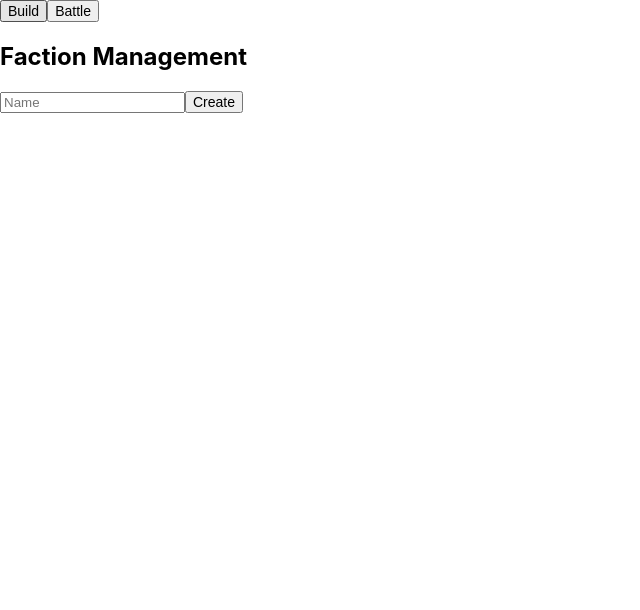
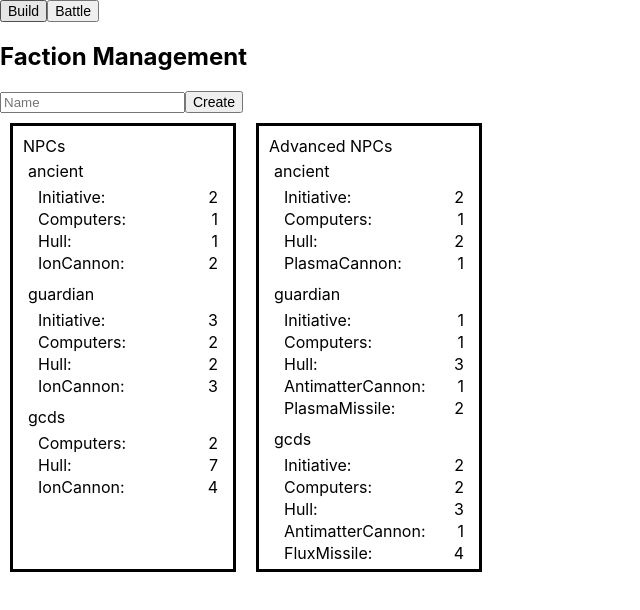
Before and after one commit to wpitt3/eclipse-ship-battles, a React (Create React App) app: page / in a window 1280 px wide. Shown: the top 610 px of the page, without its empty margins (0-640 px from the left). Built offline with nearby package versions, Linux system fonts and the light colour scheme; the HTML template or start-up script is replaced by a standard one.

Commit message:
Adding Faction Manager and NPC ships

```diff
--- a/package.json
+++ b/package.json
@@ -17,7 +17,7 @@
     "build": "react-scripts build",
     "test": "react-scripts test",
     "eject": "react-scripts eject",
-    "gh-build": "gh-pages -d build",
+    "deploy": "gh-pages -d build",
     "lint": "eslint src --ext .ts --ext .tsx"
   },
   "browserslist": {
--- a/src/ShipBuilder.ts
+++ b/src/ShipBuilder.ts
@@ -50,8 +50,24 @@ export class ShipBuilder {
         return new ShipBuilder().withName("ancient").withInitiative(2).withIonCannon(2).withComputers(1).withHull(1)
     }
 
+    static ancient2(): ShipBuilder {
+        return new ShipBuilder().withName("ancient").withInitiative(2).withPlasmaCannon(1).withComputers(1).withHull(2)
+    }
+
     static guardian(): ShipBuilder {
         return new ShipBuilder().withName("guardian").withInitiative(3).withIonCannon(3).withComputers(2).withHull(2)
+    }
+
+    static guardian2(): ShipBuilder {
+        return new ShipBuilder().withName("guardian").withInitiative(1).withAntimatterCannon(1).withPlasmaMissile(2).withComputers(1).withHull(3)
+    }
+
+    static gcds(): ShipBuilder {
+        return new ShipBuilder().withName("gcds").withInitiative(0).withIonCannon(4).withComputers(2).withHull(7)
+    }
+
+    static gcds2(): ShipBuilder {
+        return new ShipBuilder().withName("gcds").withInitiative(2).withAntimatterCannon(1).withFluxMissile(4).withComputers(2).withHull(3)
     }
 
     static interceptor(): ShipBuilder {
@@ -63,7 +79,7 @@ export class ShipBuilder {
     }
 
     static dreadnought(): ShipBuilder {
-        return new ShipBuilder().withName("dreadnought").withInitiative(1).withIonCannon(1)
+        return new ShipBuilder().withName("dreadnought").withInitiative(1).withIonCannon(2).withHull(2).withComputers(1)
     }
 
     static starbase(): ShipBuilder {
--- a/src/battles/BattleManage.tsx
+++ b/src/battles/BattleManage.tsx
@@ -1,15 +1,14 @@
 import React, {useState} from 'react';
 import {Ship} from "../ShipBuilder";
 import './BattleManage.css';
-import {TypedLocalStorage, TypedNamedLocalStorage} from "../TypedLocalStorage";
-import {Faction} from "../management/FactionForm";
 import Dropdown from "../components/Dropdown";
 import {ItemUpdater} from "../components/StatContainer";
 import {BattleEngine} from "./BattleEngine";
+import {FactionManager} from "../management/FactionManager";
 
 function BattleManage() {
-    const factionManager = new TypedLocalStorage<Faction>({name: '', ships: {}})
-    const namesManager = new TypedNamedLocalStorage<Array<string>>([], 'factionNames')
+    const factionManager = new FactionManager();
+    // const namesManager = new TypedNamedLocalStorage<Array<string>>([], 'factionNames')
     const shipsToFreq = (a: Record<string, Ship>) => Object.fromEntries(Object.keys(a).map((x) => { return [x, 0]})) as Record<string, number>
     const [attackerName, setAttackerName] = useState<string>('');
     const [defenderName, setDefenderName] = useState<string>('');
@@ -42,8 +41,8 @@ function BattleManage() {
         setWinRate(wins/battles);
     };
 
-    const attackerNames = namesManager.get().filter((name) => name !== defenderName);
-    const defenderNames = namesManager.get().filter((name) => name !== attackerName);
+    const attackerNames = factionManager.getNames().filter((name) => name !== defenderName);
+    const defenderNames = factionManager.getNames().filter((name) => name !== attackerName);
 
     const shipNameToMax = { interceptor: 8, cruiser: 4, dreadnought:2, starbase: 4 } as Record<string, number>;
 
--- a/src/management/FactionManagement.tsx
+++ b/src/management/FactionManagement.tsx
@@ -1,73 +1,42 @@
 import React, {useState} from 'react';
 import './ShipUpgradeForm.css';
-import {Ship, ShipProps} from "../ShipBuilder";
-import FactionForm, {Faction} from "./FactionForm";
+import {Ship} from "../ShipBuilder";
+import FactionForm from "./FactionForm";
 import {toTitle} from "../Formatter";
 import './FactionManagement.css';
-import {TypedLocalStorage, TypedNamedLocalStorage} from "../TypedLocalStorage";
-
-function toShipData(props: Record<string, number>): ShipProps {
-    const shipDataKeys = ['initiative', 'computers', 'shields', 'hull', 'ionCannon', 'plasmaCannon', 'solitonCannon', 'antimatterCannon', 'fluxMissile', 'plasmaMissile', "solitonMissile", "antimatterMissile"]
-    const shipDataKeysAsMap = shipDataKeys.reduce((map, key) => {
-        map[key] = 0;
-        return map;
-    }, {} as Record<string, number>);
-    return {...shipDataKeysAsMap, ...props} as unknown as ShipProps;
-}
-
-function createFaction(name: string): Faction {
-    return {
-        name: name,
-        ships: {
-        interceptor: {name: 'Interceptor', props: toShipData({initiative: 3, 'ionCannon': 1})},
-        cruiser: {name: 'Cruiser', props: toShipData({initiative: 2, computers: 1, hull: 1, 'ionCannon': 1})},
-        dreadnought: {name: 'Dreadnought', props: toShipData({initiative: 1, computers: 1, hull: 2, 'ionCannon': 2})},
-        starbase: {name: 'Starbase', props: toShipData({initiative: 4, computers: 1, hull: 2, 'ionCannon': 1})},
-    } as Record<string, Ship>
-    }
-}
+import {FactionManager} from "./FactionManager";
 
 function FactionManagement() {
     const [name, setName] = useState('');
     const [unused, setUnused] = useState(false);
-    const factionManager = new TypedLocalStorage<Faction>({name: '', ships: {}})
-    const namesManager = new TypedNamedLocalStorage<Array<string>>([], 'factionNames')
-    const [editing, setEditing] = useState<number>(-1);
+
+    const factionManager = new FactionManager();
+    const [editing, setEditing] = useState<string>('');
     const handleCreateFaction = () => {
-        if (name !== '' && !namesManager.get().includes(name)) {
-            const newFaction = createFaction(name)
-            const factionId = namesManager.get().length
-            factionManager.set(name, newFaction);
-            namesManager.set([...namesManager.get(), name]);
-            setEditing(factionId)
+        if (name !== '' && !factionManager.includes(name)) {
+            factionManager.create(name);
+            setEditing(name);
             setName('');
         }
     };
 
-    const handleEditFaction = (index: number) => {
-        setEditing(index);
+    const handleEditFaction = (factionName: string) => {
+        setEditing(factionName);
     };
 
-    const handleDeleteFaction = (index: number) => {
-        const newFactionNames = [...namesManager.get()]
-        const factionName = namesManager.get()[index];
-        newFactionNames.splice(index, 1)
-        factionManager.remove(factionName);
-        namesManager.set(newFactionNames);
+    const handleDeleteFaction = (factionName: string) => {
+        factionManager.remove(factionName)
         setUnused(!unused);
     };
 
     const saveFaction = (ships: Record<string, Ship>) => {
-        const factionName = namesManager.get()[editing];
-        const faction = factionManager.get(factionName)
-        faction.ships = ships;
-        factionManager.set(namesManager.get()[editing], faction);
-        setEditing(-1)
+        factionManager.setShips(editing, ships);
+        setEditing('')
     };
 
     return (
         <div className="factions-wrapper">
-            {editing !== -1 || <div className="view-factions">
+            {editing !== '' || <div className="view-factions">
                 <h2>Faction Management</h2>
                 <div className="create-faction">
                     <input
@@ -79,13 +48,14 @@ function FactionManagement() {
                     <button onClick={handleCreateFaction}>Create</button>
                 </div>
                 <div className="existing-factions">
-                    {namesManager.get().map((factionName, i) => (
-                        <div key={i} className="faction-wrapper">
-                            <div className="faction-name">{factionManager.get(factionName).name}</div>
-                            <button className="faction-button" onClick={() => handleEditFaction(i)}>Edit</button>
-                            <button className="faction-button" onClick={() => handleDeleteFaction(i)}>Delete</button>
-                            {Object.keys(factionManager.get(factionName).ships).map((shipName, ii) => {
-                                const ship = factionManager.get(factionName).ships[shipName];
+                    { factionManager.getNames().map((factionName, i) => {
+                        const faction = factionManager.get(factionName);
+                        return (<div key={i} className="faction-wrapper">
+                            <div className="faction-name">{faction.name}</div>
+                            { !factionManager.isEditable(faction.name) || <button className="faction-button" onClick={() => handleEditFaction(faction.name)}>Edit</button> }
+                            { !factionManager.isEditable(faction.name) || <button className="faction-button" onClick={() => handleDeleteFaction(faction.name)}>Delete</button> }
+                            {Object.keys(faction.ships).map((shipName, ii) => {
+                                const ship = faction.ships[shipName];
                                 return <div key={ii} className="faction-ship">
                                     <div className="ship-name">{ship.name}</div>
                                     {Object.keys(ship.props).map((propName, iii) => {
@@ -99,10 +69,11 @@ function FactionManagement() {
                                 </div>
                             })}
                         </div>
-                    ))}
+                        )}
+                    )}
                 </div>
             </div>}
-            {editing === -1 || <FactionForm saveFaction={saveFaction} faction={factionManager.get(namesManager.get()[editing])}/>}
+            {editing === '' || <FactionForm saveFaction={saveFaction} faction={factionManager.get(editing)}/>}
         </div>
     )
 }
--- /dev/null
+++ b/src/management/FactionManager.ts
@@ -0,0 +1,81 @@
+import {Ship, ShipBuilder} from "../ShipBuilder";
+import {TypedLocalStorage, TypedNamedLocalStorage} from "../TypedLocalStorage";
+import {Faction} from "./FactionForm";
+
+
+
+
+
+export class FactionManager {
+    private readonly factionManager: TypedLocalStorage<Faction>;
+
+    private readonly namesManager: TypedNamedLocalStorage<Array<string>>;
+
+    readonly NPCs: Record<string, Faction> = {
+        'NPCs': { name: "NPCs", ships: {ancient: ShipBuilder.ancient().build(), guardian: ShipBuilder.guardian().build(), gcds: ShipBuilder.gcds().build()}} as Faction,
+        'Advanced NPCs': { name: "Advanced NPCs", ships: {ancient: ShipBuilder.ancient2().build(), guardian: ShipBuilder.guardian2().build(), gcds: ShipBuilder.gcds2().build()}} as Faction
+    }
+
+    constructor() {
+        this.factionManager = new TypedLocalStorage<Faction>({name: '', ships: {}})
+        this.namesManager = new TypedNamedLocalStorage<Array<string>>([], 'factionNames')
+    }
+
+    create(name: string) {
+        const newFaction = this.createFaction(name)
+        this.factionManager.set(name, newFaction);
+        this.namesManager.set([...this.namesManager.get(), name]);
+    }
+
+    isEditable(name: string) {
+        return !Object.keys(this.NPCs).includes(name);
+    }
+
+    get(name: string): Faction {
+        if (!!this.NPCs[name]) {
+            return this.NPCs[name];
+        }
+        return this.factionManager.get(name);
+    }
+
+    getNames(): Array<string> {
+        return this.namesManager.get().concat(Object.keys(this.NPCs)) ;
+    }
+
+    includes(name:string): boolean {
+        return this.namesManager.get().includes(name);
+    }
+
+    remove(name: string) {
+        const factionNames = [...this.namesManager.get()];
+        const index = factionNames.indexOf(name);
+        if (index !== -1) {
+            const factionName = this.namesManager.get()[index];
+            factionNames.splice(index, 1)
+            this.factionManager.remove(factionName);
+            this.namesManager.set(factionNames);
+        }
+    }
+
+    set(name: string, faction: Faction) {
+        this.factionManager.set(name, faction);
+    }
+
+    setShips(name: string, ships: Record<string, Ship>) {
+        const faction = this.factionManager.get(name);
+        faction.ships = ships;
+        this.factionManager.set(name, faction);
+    }
+
+    private createFaction(name: string): Faction {
+        return {
+            name: name,
+            ships: {
+                interceptor: ShipBuilder.interceptor().build(),
+                cruiser: ShipBuilder.cruiser().build(),
+                dreadnought: ShipBuilder.dreadnought().build(),
+                starbase: ShipBuilder.starbase().build(),
+            } as Record<string, Ship>
+        }
+    }
+}
```
Also changed, not shown: 1 other file (tests, documents, lock files or other folders).
